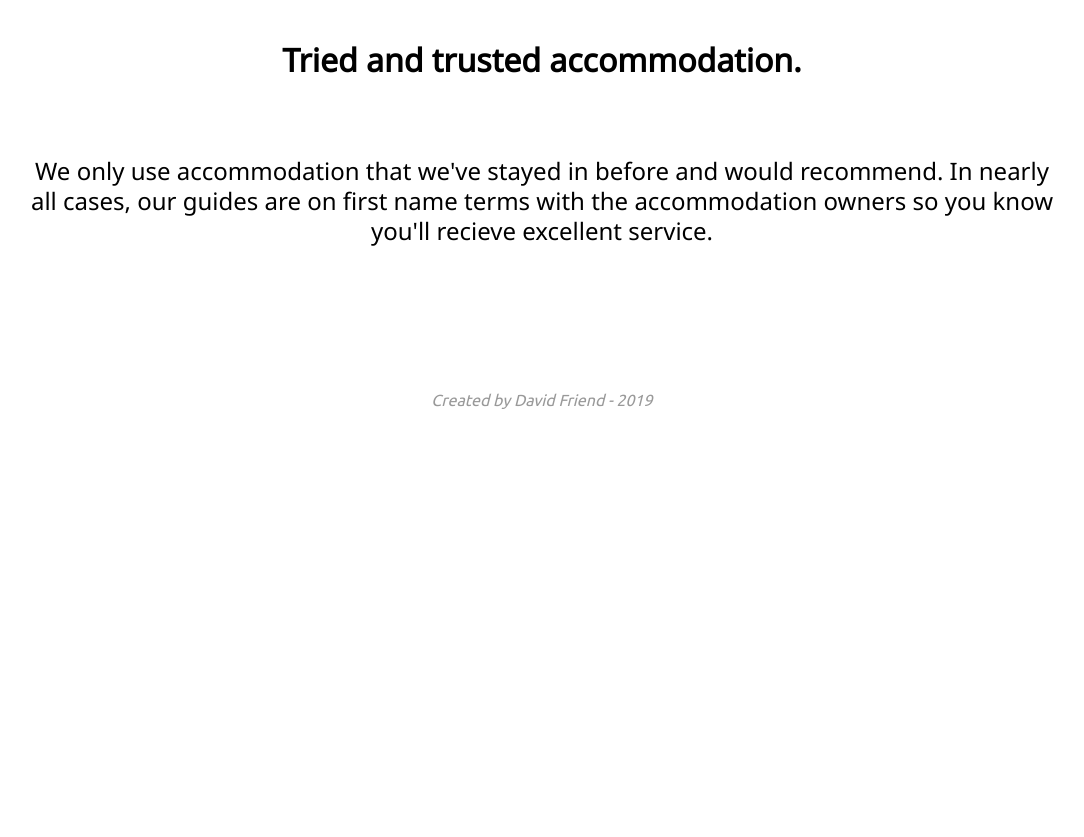
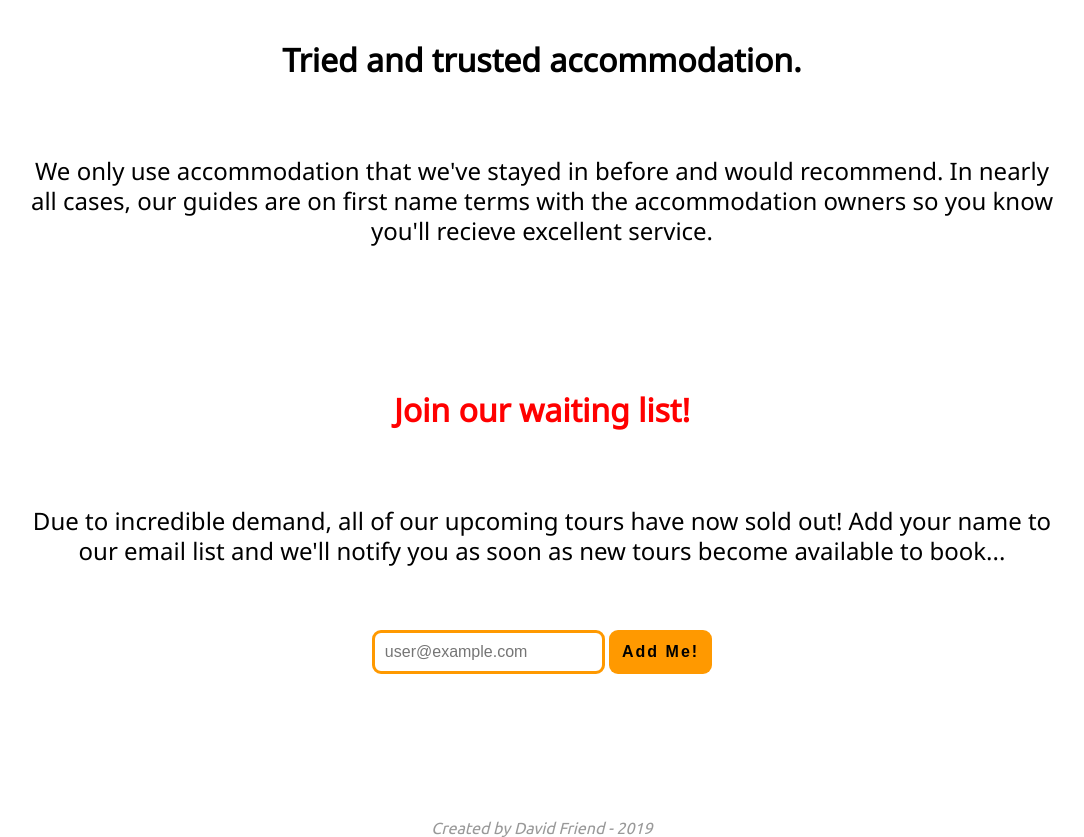
Before and after one commit to davidfriend/html-css-mini-projects, a plain HTML site: page Hiking Tours Landing Page/index.html in a window 1280 px wide. Shown: the part 1494-2331 px from the top of the page, without its empty margins (98-1182 px from the left). Before the commit the page ends 1903 px from the top, so only its background shows below. Drawn offline with nearby package versions, Linux system fonts and the light colour scheme.

Commit message:
Added waiting list email signup form to 'Hiking Tours Landing Page' project

```diff
--- a/Hiking Tours Landing Page/index.html
+++ b/Hiking Tours Landing Page/index.html
@@ -40,6 +40,14 @@
 	guides are on first name terms with the accommodation owners so you know you'll recieve excellent
 	service.</p>
     <br />
+	<h2 id="waiting-list-header">Join our waiting list!</h2>
+	<p>Due to incredible demand, all of our upcoming tours have now sold out! Add your name to our email list
+	and we'll notify you as soon as new tours become available to book...</p>
+	<form name="waiting-list">
+	    <input type="email" name="email-input" placeholder="user@example.com" required>
+		<input type="submit" value="Add Me!">
+	</form>
+	<br />
     <p id="footer-note"><i>Created by David Friend - 2019</i></p>
 </body>
 
--- a/Hiking Tours Landing Page/style.css
+++ b/Hiking Tours Landing Page/style.css
@@ -77,6 +77,39 @@ p {
     margin: 5% 10%;
 }
 
+#waiting-list-header {
+	color: #ff0000;
+}
+
+form {
+    text-align: center;
+	margin: 5% 10%;
+	font-family: 'Noto Sans', sans-serif;
+}
+
+input[type=email] {
+    font-size: 100%;
+    padding: 10px;
+    border: 3px solid #ff9900;
+    border-radius: 9px;
+}
+
+input[type=submit] {
+    font-size: 100%;
+    font-weight: 600;
+    letter-spacing: 2px;
+    color: #000000;
+    background: #ff9900;
+    padding: 13px;
+	border: none;
+	border-radius: 9px;
+}
+
+input[type=submit]:hover {
+    color: #333333;
+	background: #ffad33;
+}
+
 #footer-note {
     font-size: 100%;
 	line-height: 100%;
@@ -111,6 +144,9 @@ p {
 	    font-size: 120%;
         line-height: 100%;
 	}
+	form {
+	    font-size: 90%;
+	}
 	#footer-note {
 	    font-size: 90%;
 	}
@@ -130,6 +166,9 @@ p {
 	    font-size: 100%;
         line-height: 100%;
 	}
+	form {
+	    font-size: 75%;
+	}
 	#footer-note {
         font-size: 75%;
     }
```
